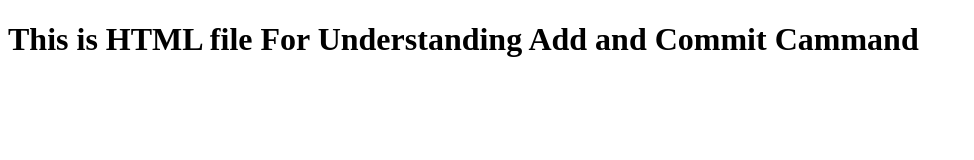
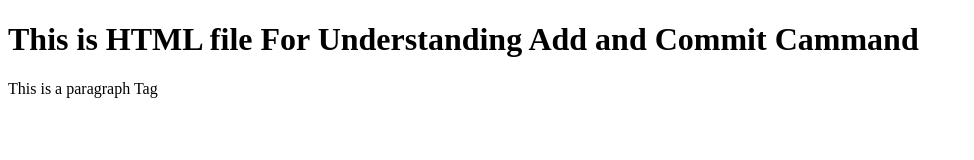
Before and after one commit to Gourav-Kumbhar/git-github, a plain HTML site: page index .html in a window 1280 px wide. Shown: the whole page, without its empty margins (0-974 px from the left). Drawn offline with Linux system fonts and the light colour scheme.

Commit message:
added Paragraph Tag index file

```diff
--- a/index .html
+++ b/index .html
@@ -7,5 +7,6 @@
 </head>
 <body>
     <h1> This is HTML file For Understanding Add and Commit Cammand </h1>
+    <p> This is a paragraph Tag </p>
 </body>
 </html>
```
